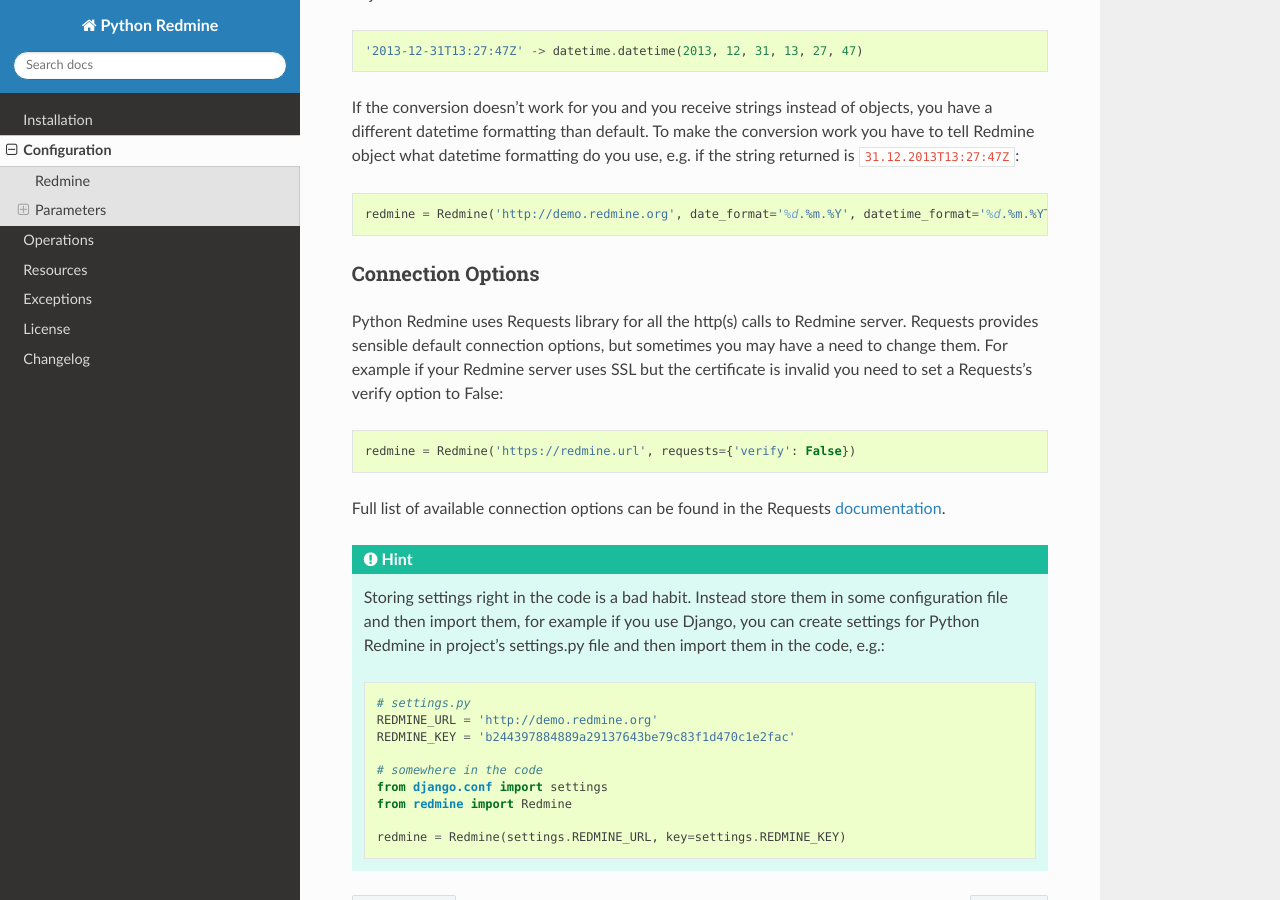
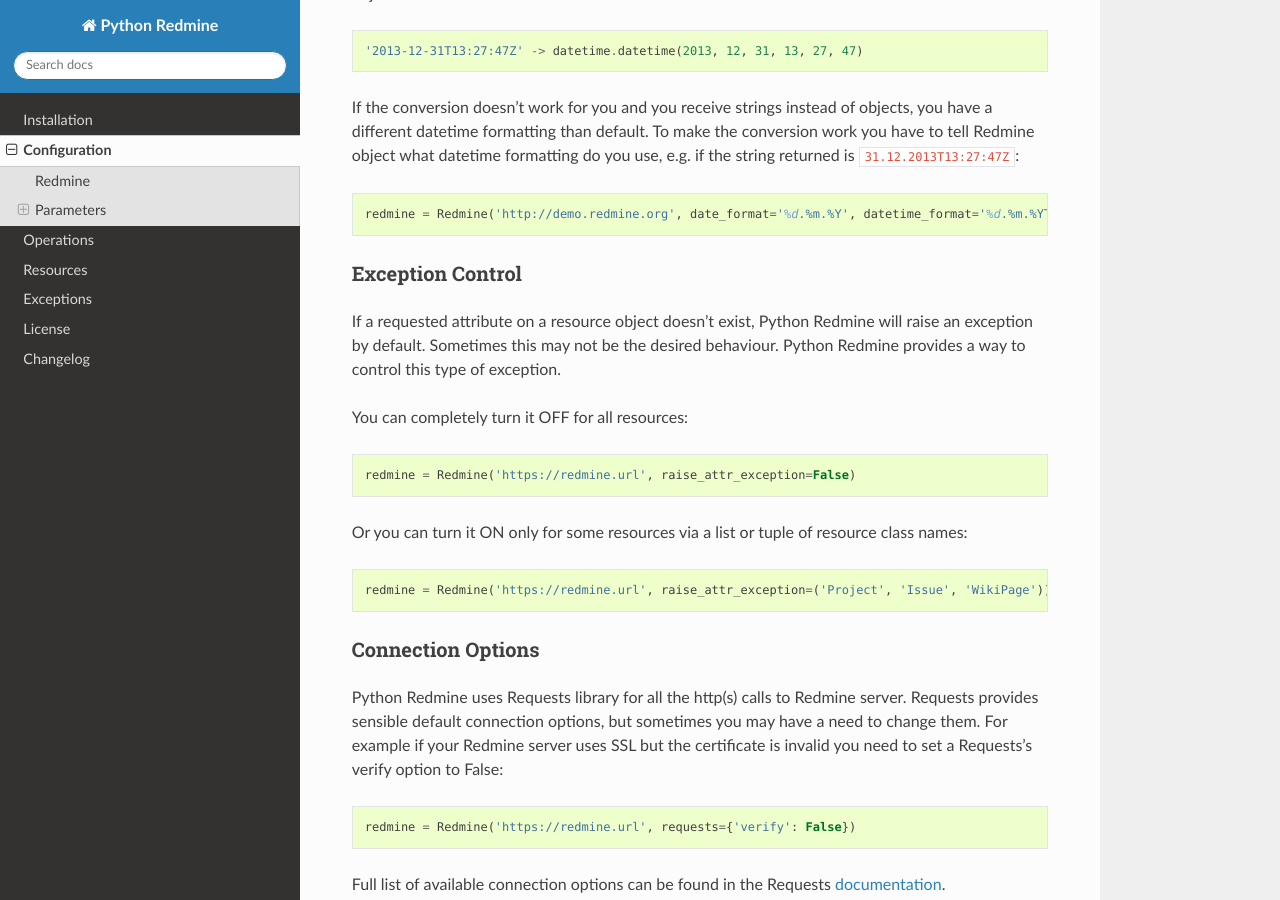
Before and after one commit to maxtepkeev/python-redmine, a Sphinx documentation site: the page built from docs/configuration.rst, in a window 1280 px wide and 900 px high, scrolled down 1762 px. Built offline with Sphinx 7.4.7 and the Read the Docs theme 2.0.0, drawn with Linux system fonts in a browser that asks for light colours.

Commit message:
resource attr exception control

```diff
--- a/docs/changelog.rst
+++ b/docs/changelog.rst
@@ -18,6 +18,9 @@
   * WikiPage
   * Project
 
+- Added: An ability to return ``None`` instead of raising a ``ResourceAttrError`` for all
+  or selected resource objects via ``raise_attr_exception`` kwarg on Redmine object (see
+  docs for details or `Issue #6 <https://github.com/maxtepkeev/python-redmine/issues/6>`_
 - Added: ``pre_create()``, ``post_create()``, ``pre_update()``, ``post_update()`` resource
   object methods which can be used to execute tasks that should be done before/after
   creating/updating the resource through ``save()`` method
--- a/docs/configuration.rst
+++ b/docs/configuration.rst
@@ -94,6 +94,25 @@
 
     redmine = Redmine('http://demo.redmine.org', date_format='%d.%m.%Y', datetime_format='%d.%m.%YT%H:%M:%SZ')
 
+Exception Control
++++++++++++++++++
+
+If a requested attribute on a resource object doesn't exist, Python Redmine will raise an
+exception by default. Sometimes this may not be the desired behaviour. Python Redmine provides
+a way to control this type of exception.
+
+You can completely turn it OFF for all resources:
+
+.. code-block:: python
+
+    redmine = Redmine('https://redmine.url', raise_attr_exception=False)
+
+Or you can turn it ON only for some resources via a list or tuple of resource class names:
+
+.. code-block:: python
+
+    redmine = Redmine('https://redmine.url', raise_attr_exception=('Project', 'Issue', 'WikiPage'))
+
 Connection Options
 ++++++++++++++++++
 
--- a/redmine/__init__.py
+++ b/redmine/__init__.py
@@ -27,6 +27,7 @@
         self.impersonate = kwargs.get('impersonate', None)
         self.date_format = kwargs.get('date_format', '%Y-%m-%d')
         self.datetime_format = kwargs.get('datetime_format', '%Y-%m-%dT%H:%M:%SZ')
+        self.raise_attr_exception = kwargs.get('raise_attr_exception', True)
 
     def __getattr__(self, resource):
         """Returns either ResourceSet or Resource object depending on the method used on the ResourceManager"""
```
Also changed, not shown: 3 other files.
